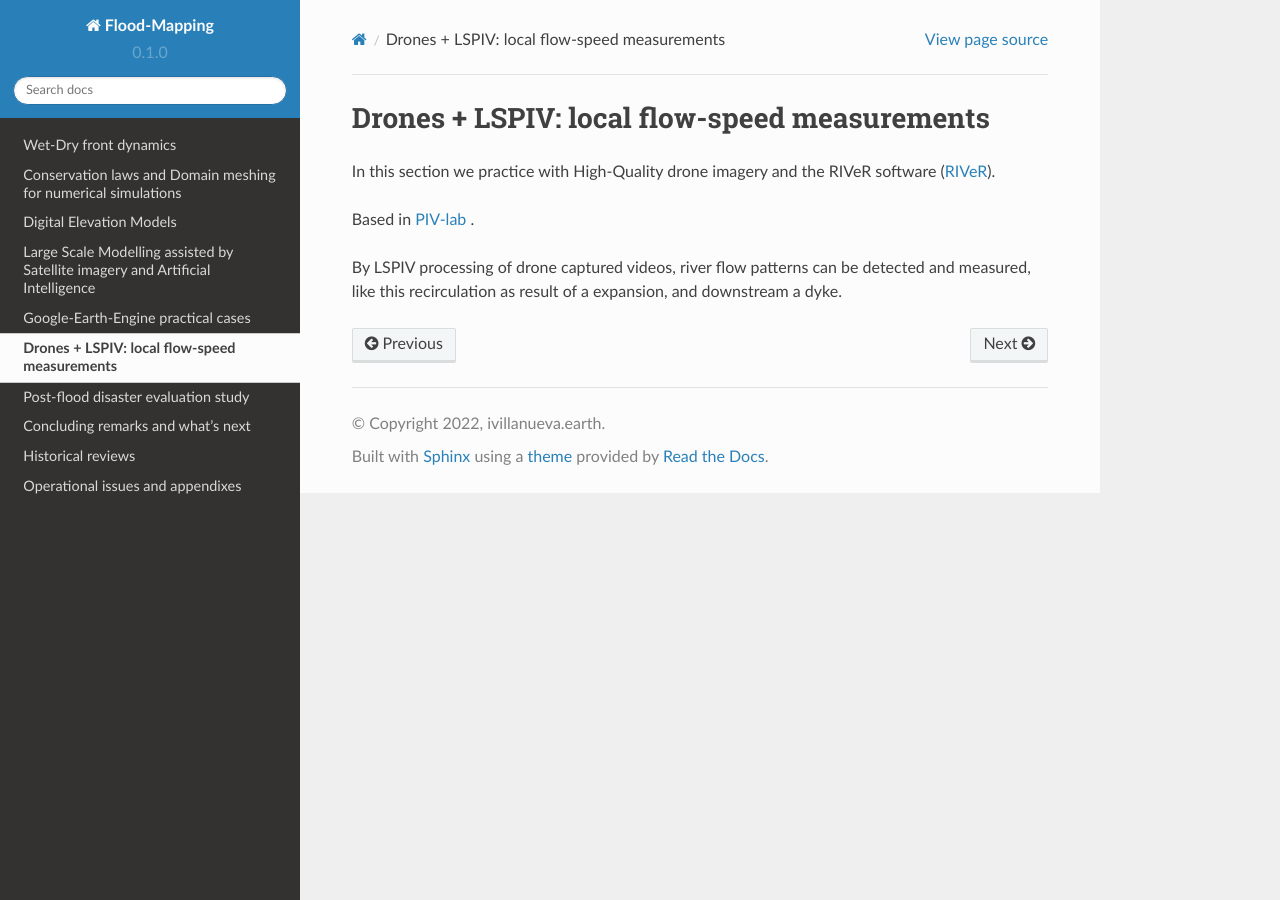
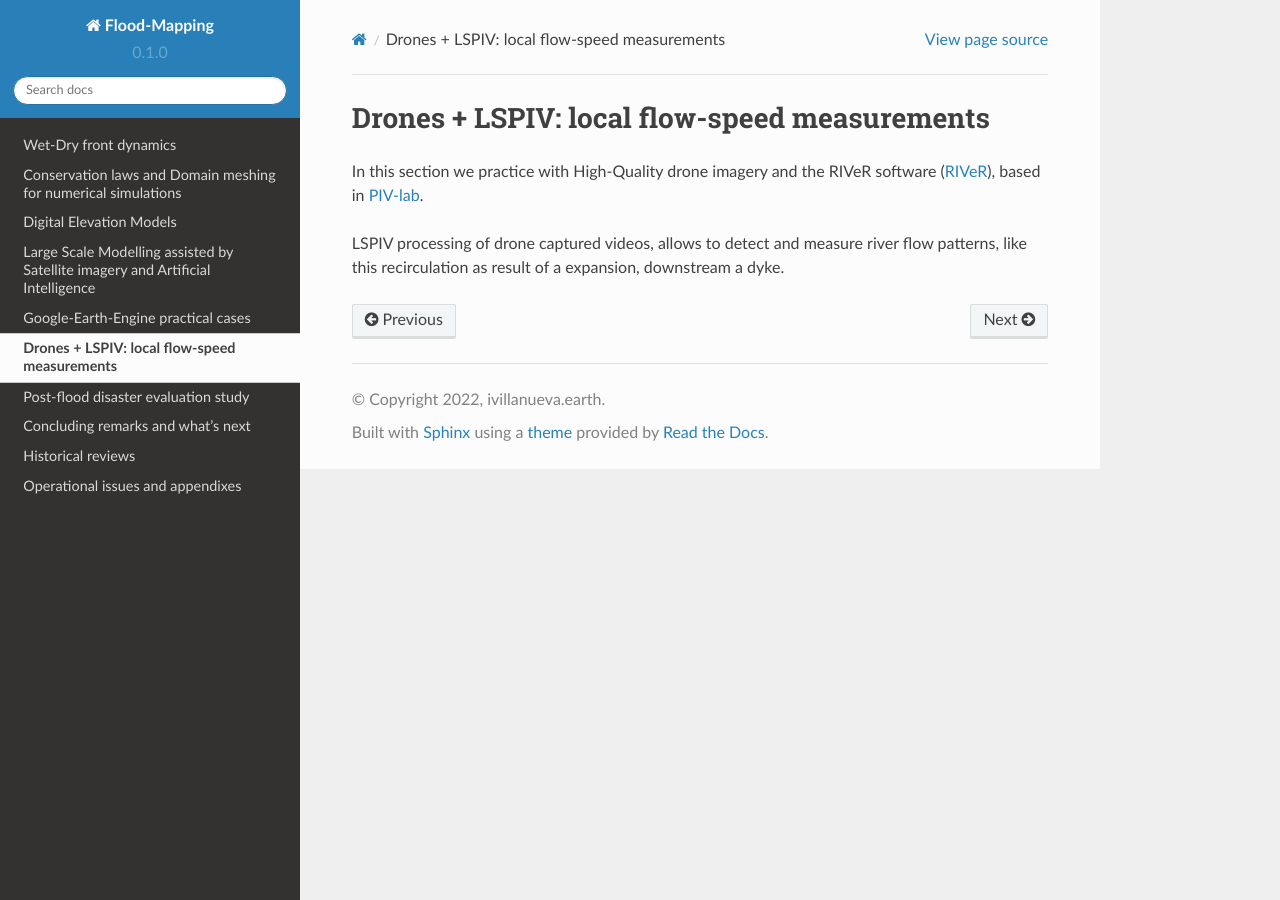
Before and after one commit to ivillamadrid/FloodMapping, a Sphinx documentation site: the page built from docs/source/drones.rst, in a window 1280 px wide. Built offline with Sphinx 7.4.7 and the Read the Docs theme 2.0.0, drawn with Linux system fonts in a browser that asks for light colours.

Commit message:
Update drones.rst

```diff
--- a/docs/source/drones.rst
+++ b/docs/source/drones.rst
@@ -1,14 +1,14 @@
 Drones + LSPIV: local flow-speed measurements
 ==============================================
 
-In this section we practice with High-Quality drone imagery and the RIVeR software (`RIVeR`_).
+In this section we practice with High-Quality drone imagery and the RIVeR software (`RIVeR`_), based in `PIV-lab`_.
 
 .. _RIVeR: https://riverdischarge.blogspot.com/'
 
-Based in `PIV-lab`_ .
+
 
 .. _PIV-lab: https://pivlab.blogspot.com/
 
 
-By LSPIV processing of drone captured videos, river flow patterns can be detected and measured, like this recirculation as result of a expansion,
-and downstream a dyke.
+LSPIV processing of drone captured videos, allows to detect and measure river flow patterns, like this recirculation as result of a expansion,
+downstream a dyke.
```
